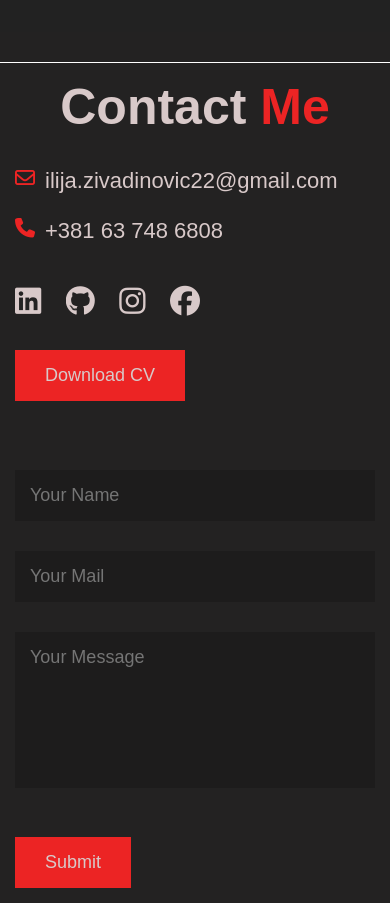
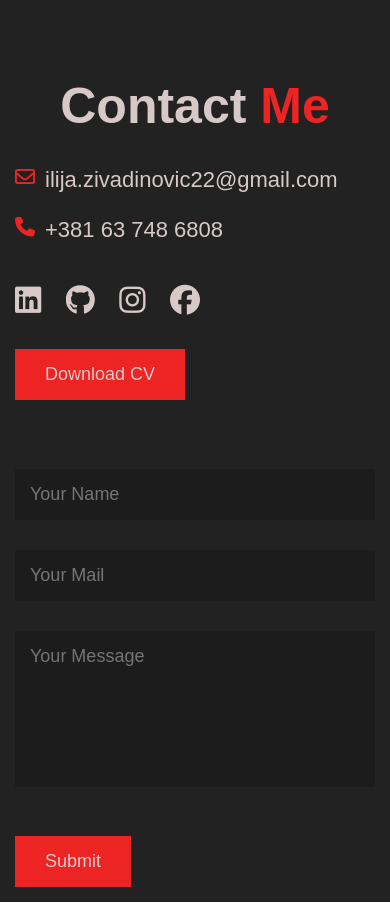
Before and after one commit to Ilijaa22/Portfolio, a plain HTML site: page index.html in a window 390 px wide. Shown: the part 3785-4688 px from the top of the page. Drawn offline with Linux system fonts and the light colour scheme; a web font is replaced by a local one.

Commit message:
style.css

```diff
--- a/style.css
+++ b/style.css
@@ -385,7 +385,6 @@ form button{
     #contact .container{
         padding: 15px;
         margin-top: 30px;
-        border-top:1px solid white;
     }
     #contact .row{
         flex-direction: column;
```
